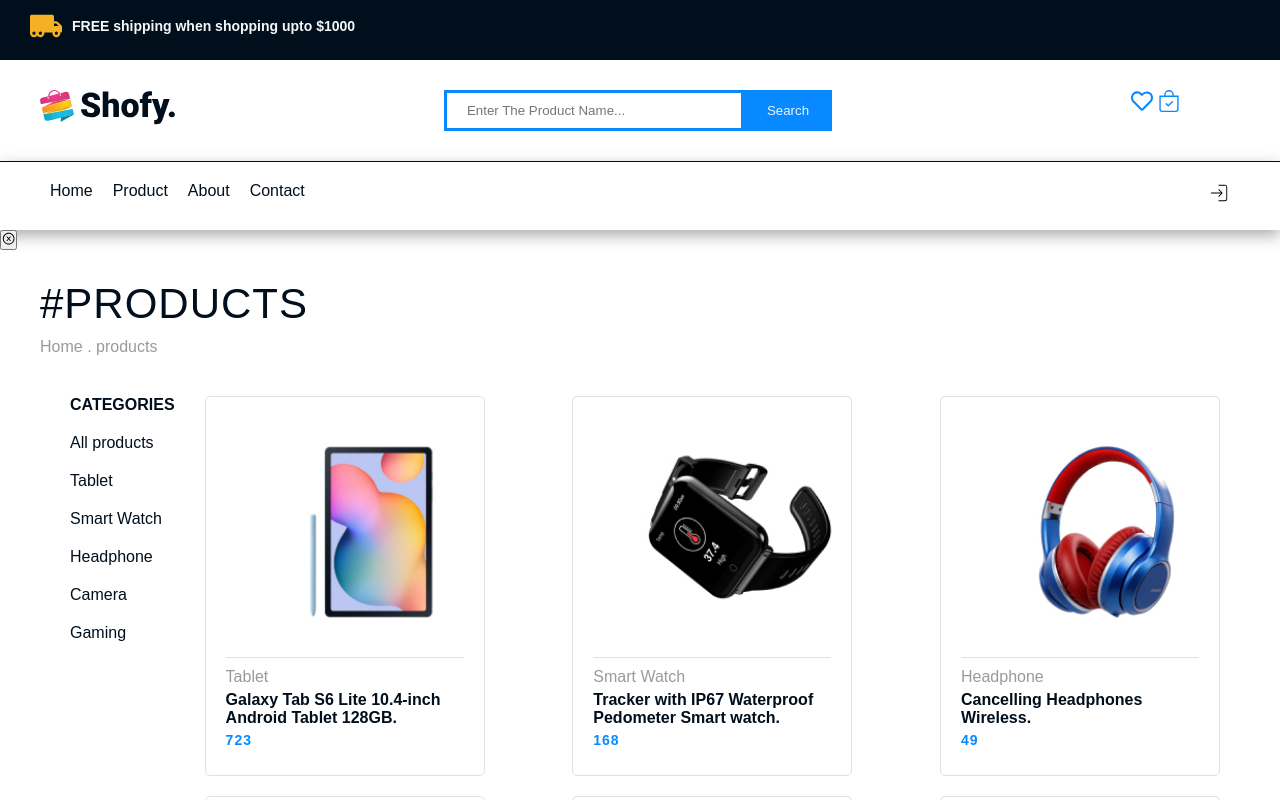
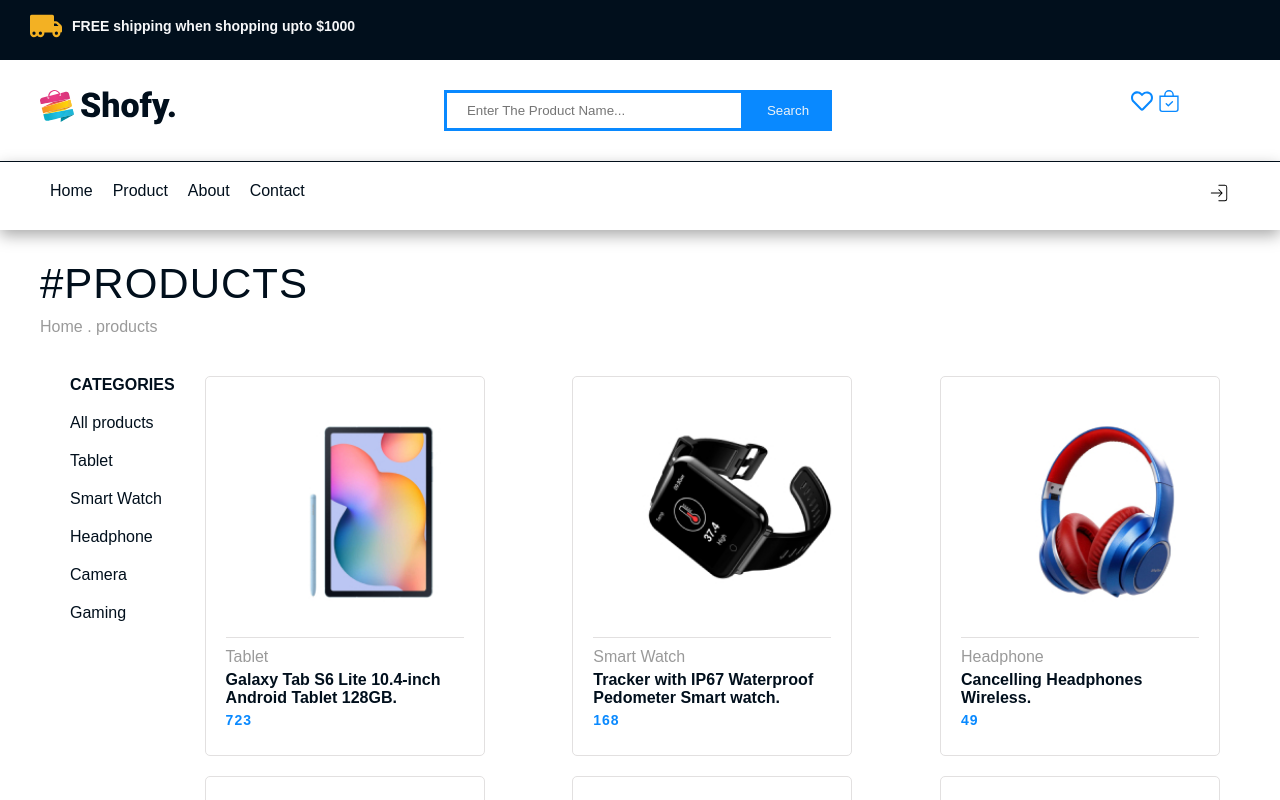
Before and after one commit to Azikenp/shopfy, a React (Vite) app: page /product in a window 1280 px wide. Shown: the top 800 px of the page. Built offline with nearby package versions, Linux system fonts and the light colour scheme.

Commit message:
product detail

```diff
--- a/src/components/Product.css
+++ b/src/components/Product.css
@@ -143,7 +143,7 @@
     color: #0989ff;
     letter-spacing: 1px;
 }
-/* .product_detail
+.product_detail
 {
     margin-top: 30px;
     padding: 30px 40px;
@@ -167,7 +167,7 @@
 }
 .product_detail .container .closebtn
 {
-    margin-left: 100%;
+    margin-left: 99%;
     border: none;
     outline: none;
     background: none;
@@ -242,4 +242,4 @@
 .product_detail .container .productbox .detail button:hover
 {
     background: #0989ff;
-} */
+}
--- a/src/components/Product.jsx
+++ b/src/components/Product.jsx
@@ -1,7 +1,11 @@
 import React from "react";
 import Productdetail from "./ProductDetail";
 import "./Product.css";
-import { AiOutlineCloseCircle, AiOutlineHeart, AiOutlineShoppingCart } from "react-icons/ai";
+import {
+  AiOutlineCloseCircle,
+  AiOutlineHeart,
+  AiOutlineShoppingCart,
+} from "react-icons/ai";
 import { BsEye } from "react-icons/bs";
 
 const Product = ({ product, setProduct, detail, view, close, setClose }) => {
@@ -18,9 +22,12 @@ const Product = ({ product, setProduct, detail, view, close, setClose }) => {
 
   return (
     <>
+      {close ? (
         <div className="product_detail">
           <div className="container">
-          <button onClick={() => close()}><AiOutlineCloseCircle /></button>
+            <button className="closebtn" onClick={() => setClose(false)}>
+              <AiOutlineCloseCircle />
+            </button>
             {detail.map((curElm) => {
               return (
                 <div className="productbox">
@@ -30,7 +37,10 @@ const Product = ({ product, setProduct, detail, view, close, setClose }) => {
                   <div className="detail">
                     <h4>{curElm.Cat}</h4>
                     <h2>{curElm.Title}</h2>
-                  <p>A screen everyone will love whether your family is streaming or video chatting with friends Tablet A8 . . . </p>
+                    <p>
+                      A screen everyone will love whether your family is
+                      streaming or video chatting with friends Tablet A8 . . .{" "}
+                    </p>
                     <h3>{curElm.Price}</h3>
                     <button>Add to cart</button>
                   </div>
@@ -39,6 +49,7 @@ const Product = ({ product, setProduct, detail, view, close, setClose }) => {
             })}
           </div>
         </div>
+      ) : null}
       <div className="products">
         <h2>#Products</h2>
         <p>Home . products</p>
--- a/src/components/Rout.jsx
+++ b/src/components/Rout.jsx
@@ -3,7 +3,7 @@ import { Route, Routes } from "react-router-dom";
 import Home from "./Home";
 import Product from "./Product";
 
-const Rout = ({ product, setProduct, detail, view, setClose }) => {
+const Rout = ({ product, setProduct, detail, view, close, setClose }) => {
   return (
     <>
       <Routes>
```
Also changed, not shown: src/App.jsx (+13 -6 lines). Lines whose indentation alone changed are shown as unchanged.
